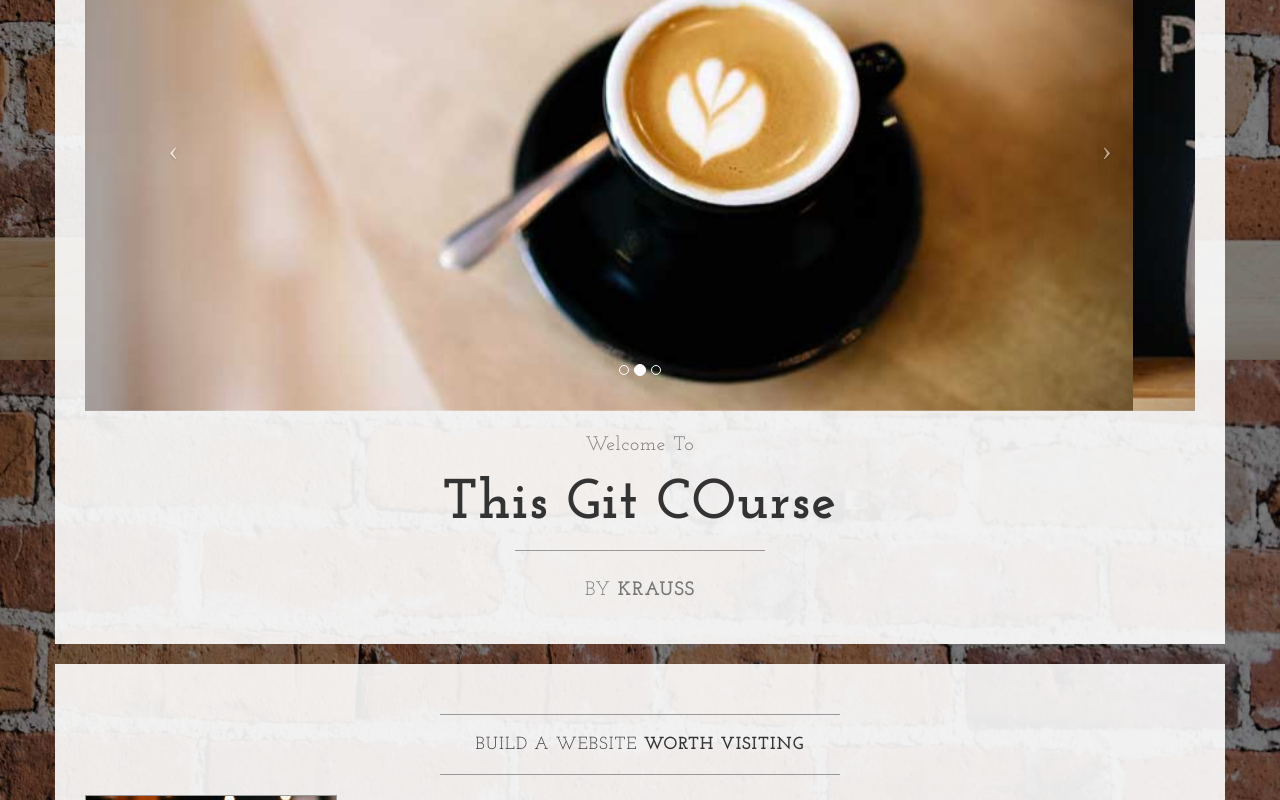
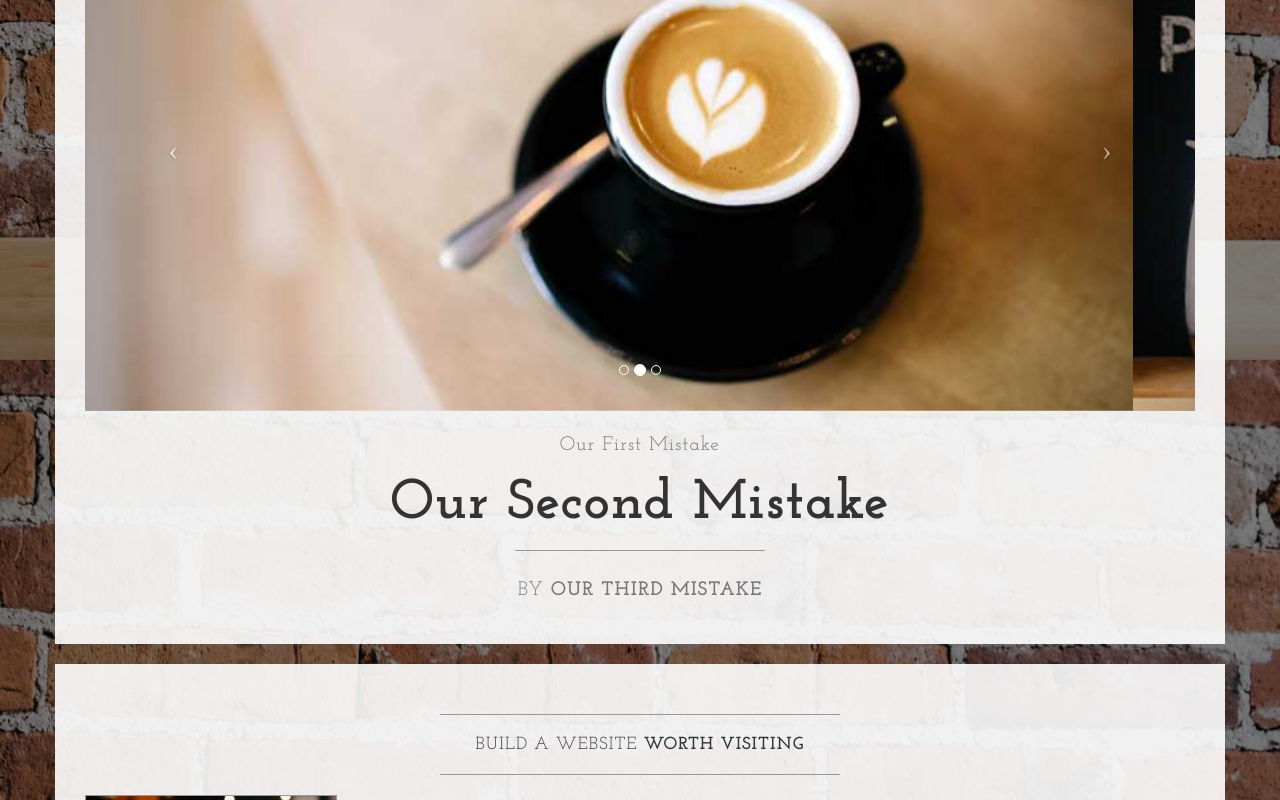
Before and after one commit to glazerjoni/Learnable-Git-Course, a plain HTML site: page index.html in a window 1280 px wide. Shown: the part 440-1240 px from the top of the page. Drawn offline with nearby package versions, Linux system fonts and the light colour scheme.

Commit message:
Comiting our third mistake

```diff
--- a/index.html
+++ b/index.html
@@ -106,13 +106,13 @@
                         </a>
                     </div>
                     <h2 class="brand-before">
-                        <small>Welcome to</small>
+                        <small>Our First Mistake</small>
                     </h2>
-                    <h1 class="brand-name">This Git COurse</h1>
+                    <h1 class="brand-name">Our Second Mistake</h1>
                     <hr class="tagline-divider">
                     <h2>
                         <small>By
-                            <strong>Krauss</strong>
+                            <strong>Our Third Mistake</strong>
                         </small>
                     </h2>
                 </div>
```
